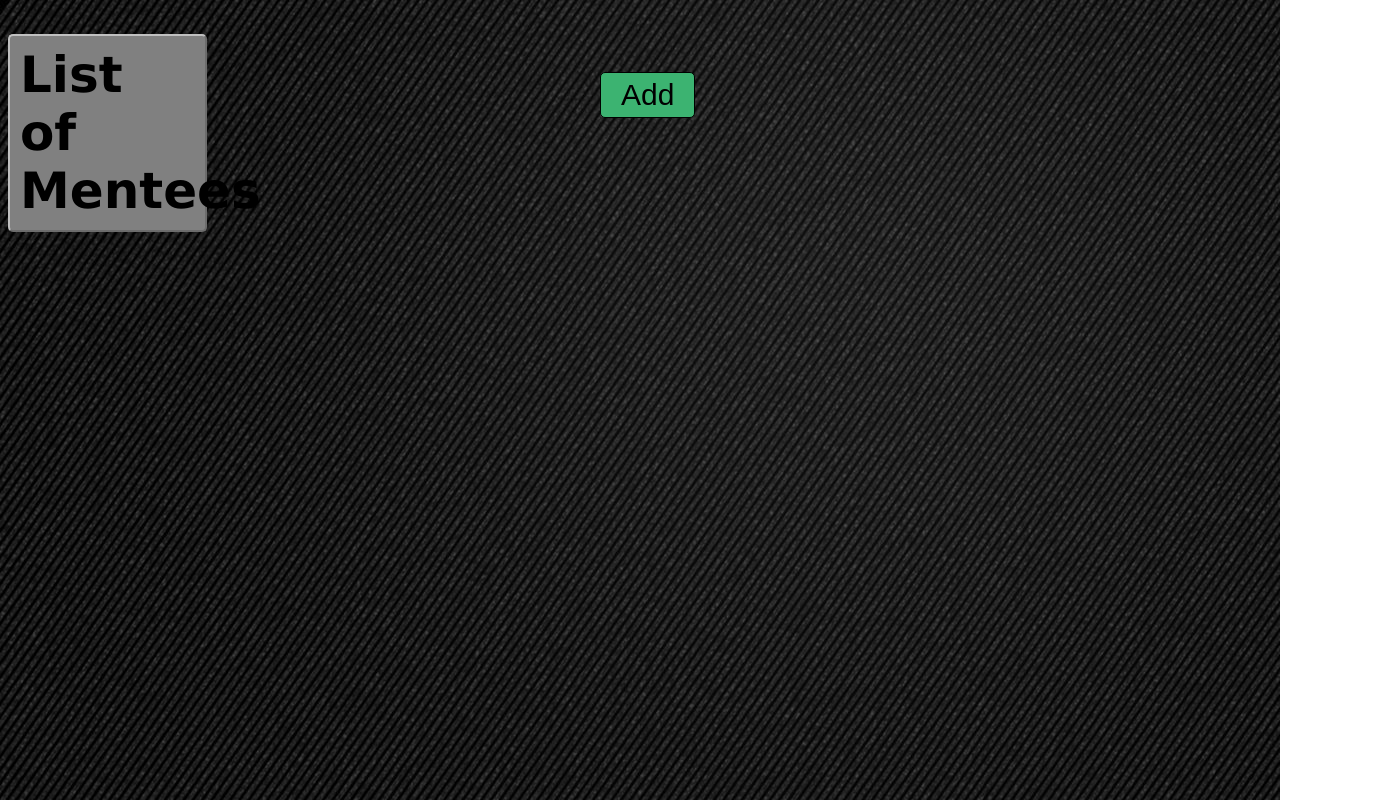
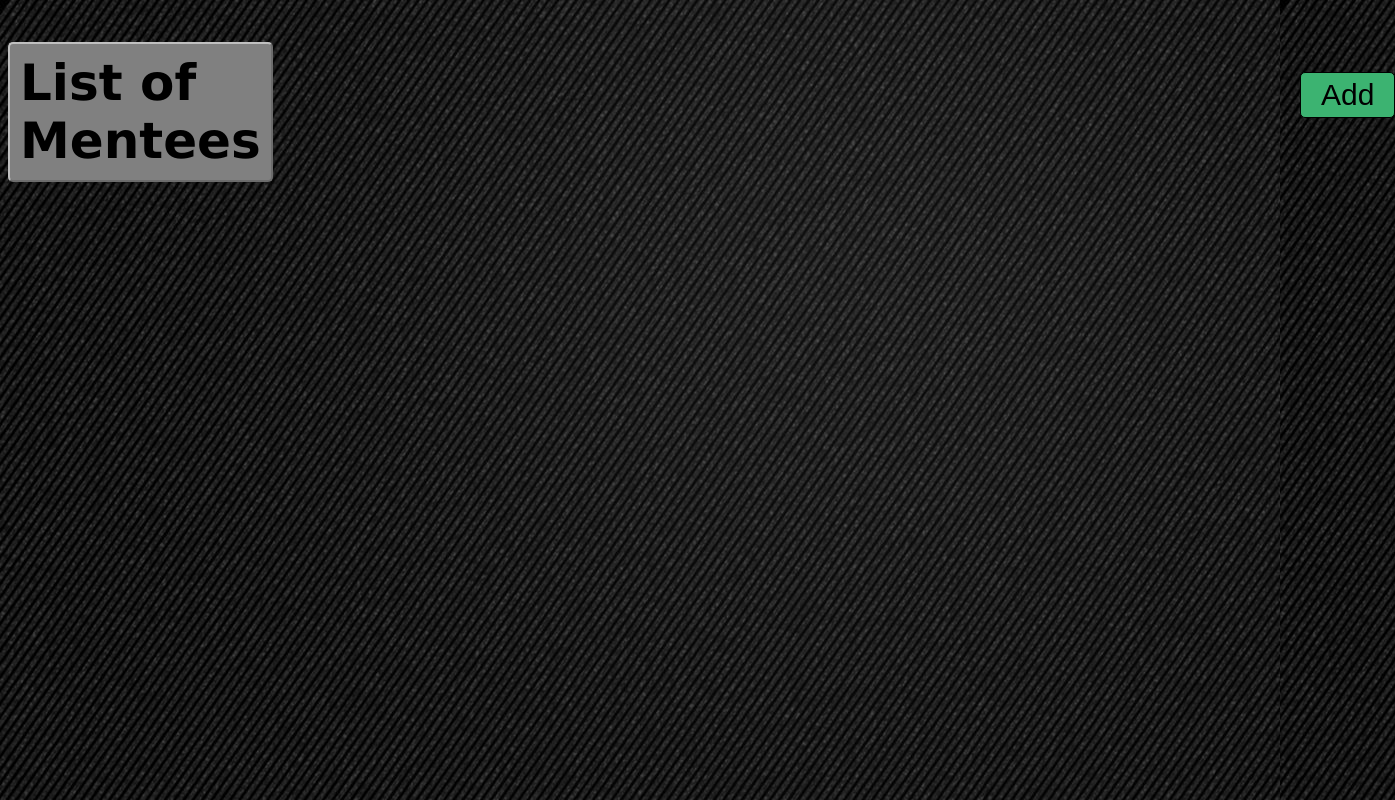
Before and after one commit to athreyanmks/delta-webdev-task1, a plain HTML site: page index.html in a window 1280 px wide. Shown: the whole page, 1395 px wide, since content can reach past the window. Drawn offline with Linux system fonts and the light colour scheme.

Commit message:
Add files via upload

```diff
--- a/index.html
+++ b/index.html
@@ -8,13 +8,13 @@
 </head>
 
 <body style="background-image: url('backgroundimg1.jpg');">
-
-	<h1 style="border : 2px outset silver; margin-right: 1065px; padding : 10px; border-radius: 5px; background-color: gray ; font-family : Verdana; font-size: 50px; ">List of Mentees</h1>
+	<div style="padding-bottom: 170px;">
+	<h1 style=" position: absolute; border : 2px outset silver; margin-right: 1065px; padding : 10px; border-radius: 5px; background-color: gray ; font-family : Verdana; font-size: 50px; ">List of Mentees</h1>
 
 	<div class="buttonDiv">
 	<button type="button" onclick="document.getElementById('addMenteeForm').style.display='block'" class ="addButton" style="padding: 5px 20px ;border-radius : 5px; font-size: 30px ;">Add</button>
 	</div>
-
+	</div>
 	<p id="test"></p>
 
 <div id='addMenteeForm' class="form">
--- a/mentee-list.css
+++ b/mentee-list.css
@@ -1,6 +1,6 @@
 .addButton{
 	position: absolute;
-	left: 600px;
+	left: 1300px;
 	top: 72px;
     border : 1px solid black;
     border-radius: 5px;
```
